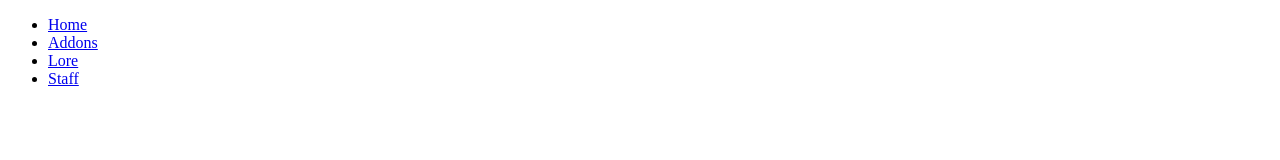
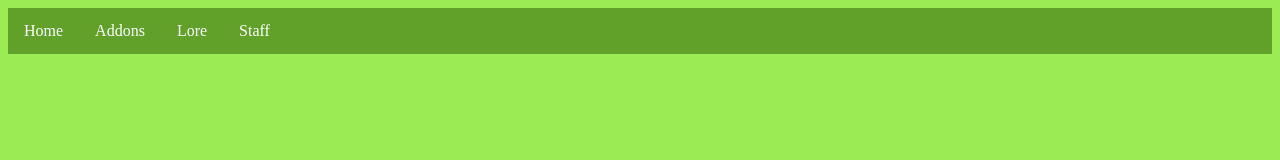
Before and after one commit to Leny1729/Leny1729.github.io, a plain HTML site: page pages/addons.html in a window 1280 px wide. Drawn offline with Linux system fonts and the light colour scheme.

Commit message:
linked css

```diff
--- a/pages/addons.html
+++ b/pages/addons.html
@@ -2,6 +2,7 @@
 <html>
 <head>
 <title>Addons Emerald Isles</title>
+<link rel="stylesheet" href="../css/style.css">
 </head>
 <body>
 
```
Also changed, not shown: pages/datapacks.html (+1 -0 lines), pages/lore.html (+1 -0 lines), pages/staff.html (+1 -0 lines).
